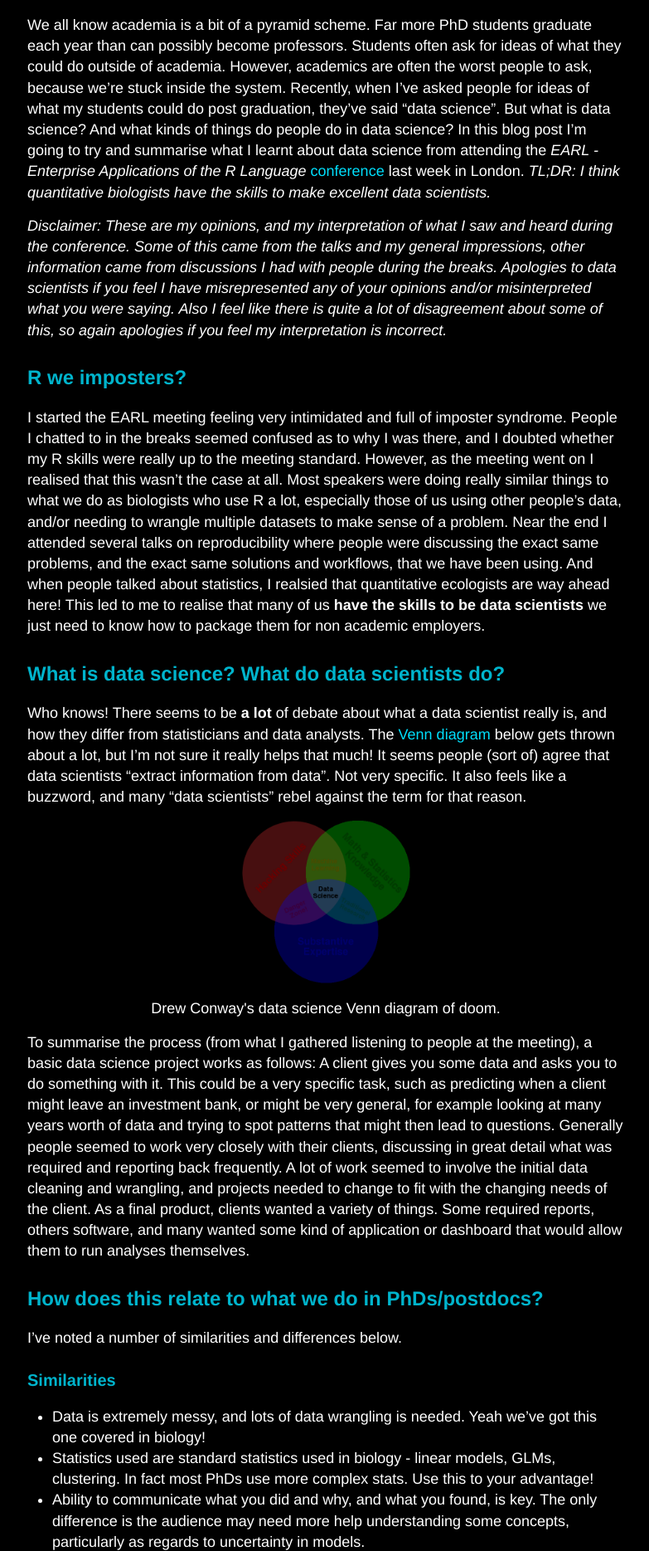
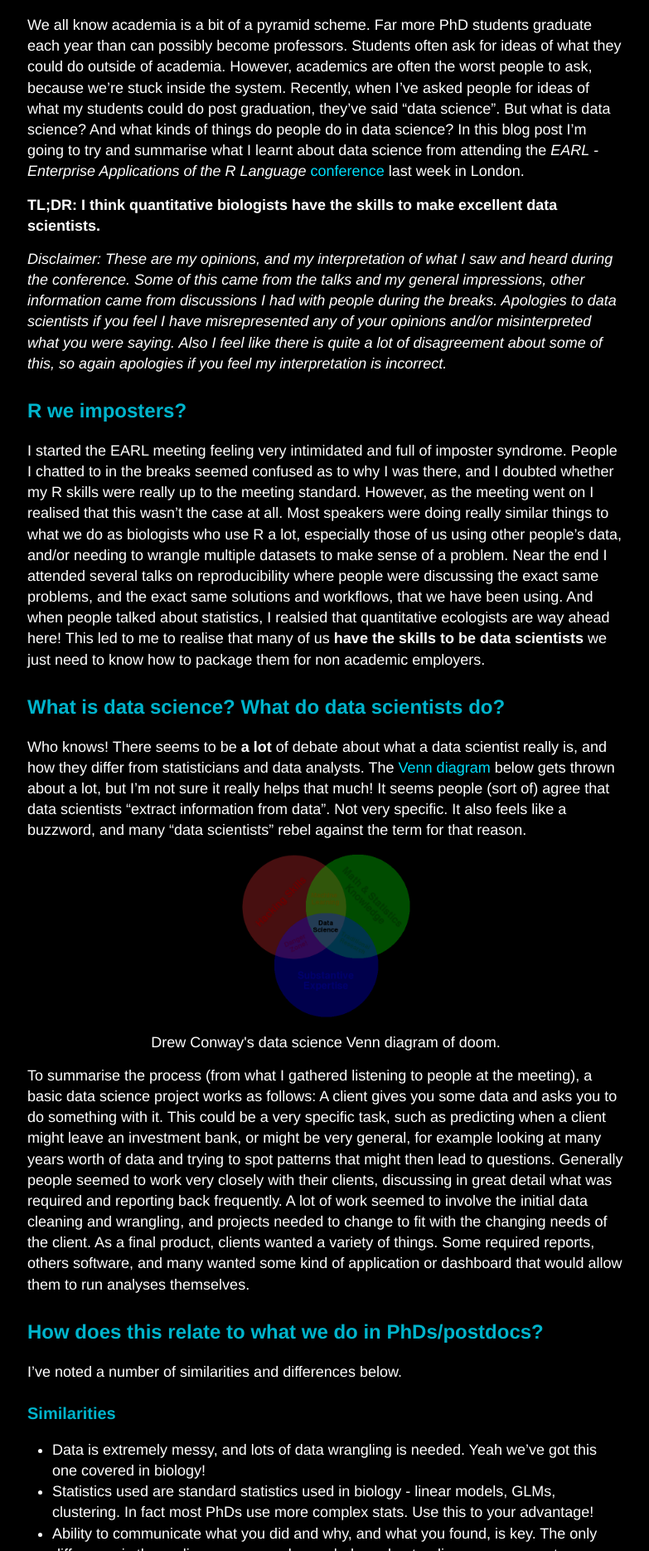
Before and after one commit to macromuseum/macromuseum.github.io, a Jekyll site: the page built from _posts/2017-09-18-data-science-for-ecologists.md, in a window 1280 px wide. Shown: the part 429-2298 px from the top of the page at 83% size, without its empty margins (247-1030 px from the left). Built offline with Jekyll 4.4.1, drawn with Linux system fonts in a browser that asks for light colours.

Commit message:
Minor typos

```diff
--- a/_posts/2017-09-18-data-science-for-ecologists.md
+++ b/_posts/2017-09-18-data-science-for-ecologists.md
@@ -4,7 +4,9 @@ title: Careers outside academia - data science
 ---
 
 ![headimg]({{ site.baseurl }}/images/r4cats.png)
-We all know academia is a bit of a pyramid scheme. Far more PhD students graduate each year than can possibly become professors. Students often ask for ideas of what they could do outside of academia. However, academics are often the worst people to ask, because we're stuck inside the system. Recently, when I've asked people for ideas of what my students could do post graduation, they've said "data science". But what is data science? And what kinds of things do people do in data science? In this blog post I'm going to try and summarise what I learnt about data science from attending the *EARL - Enterprise Applications of the R Language* [conference](https://earlconf.com/london/) last week in London. *TL;DR: I think quantitative biologists have the skills to make excellent data scientists.*
+We all know academia is a bit of a pyramid scheme. Far more PhD students graduate each year than can possibly become professors. Students often ask for ideas of what they could do outside of academia. However, academics are often the worst people to ask, because we're stuck inside the system. Recently, when I've asked people for ideas of what my students could do post graduation, they've said "data science". But what is data science? And what kinds of things do people do in data science? In this blog post I'm going to try and summarise what I learnt about data science from attending the *EARL - Enterprise Applications of the R Language* [conference](https://earlconf.com/london/) last week in London.
+
+**TL;DR: I think quantitative biologists have the skills to make excellent data scientists.**
 
 *Disclaimer: These are my opinions, and my interpretation of what I saw and heard during the conference. Some of this came from the talks and my general impressions, other information came from discussions I had with people during the breaks. Apologies to data scientists if you feel I have misrepresented any of your opinions and/or misinterpreted what you were saying. Also I feel like there is quite a lot of disagreement about some of this, so again apologies if you feel my interpretation is incorrect.*
 
```
